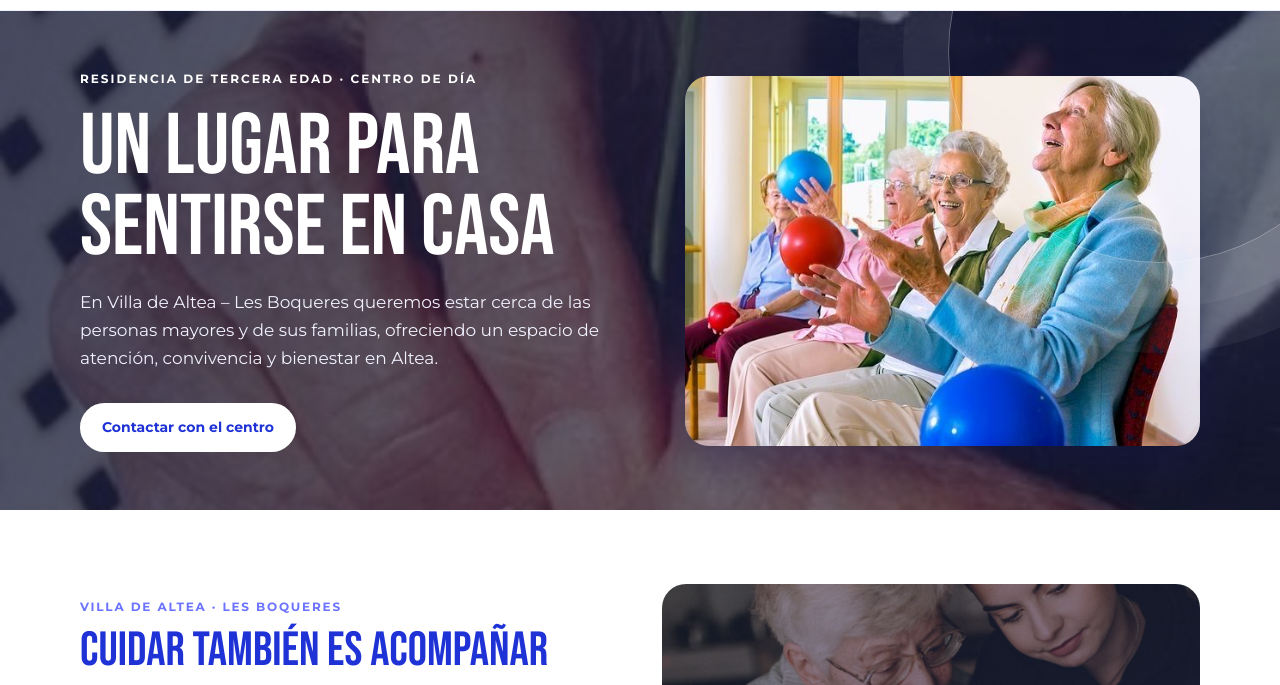
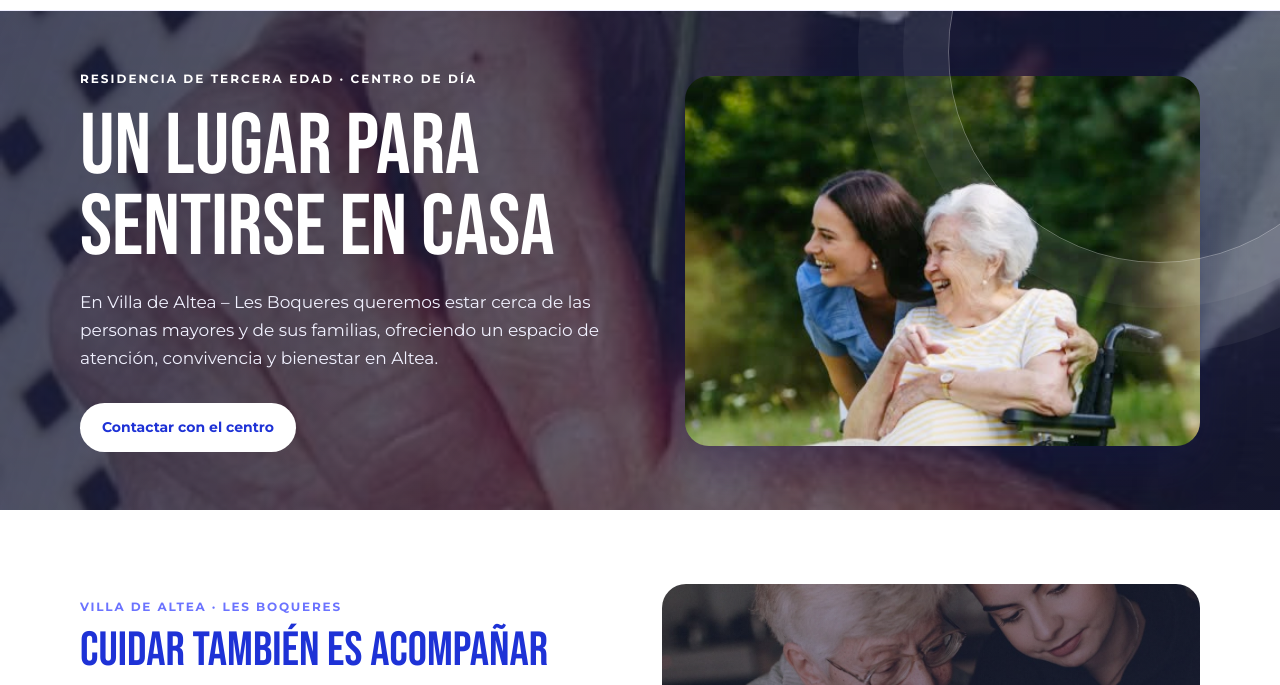
Before and after one commit to LesBoqueres/les-boqueres-web, a plain HTML site: page index.html in a window 1280 px wide. Shown: the part 80-765 px from the top of the page. Drawn offline with Linux system fonts and the light colour scheme.

Commit message:
Sustituir foto de portada por imagen de paseo al aire libre

```diff
--- a/index.html
+++ b/index.html
@@ -20,7 +20,7 @@ section{padding:74px 0}.section-kicker{color:var(--violet);font-size:12px;font-w
 <body>
 <header><div class="wrap nav"><div class="brand"><img class="brand-logo" src="Logo%20Vectoriel%20Multisupport.png" alt="Logotipo de Villa de Altea Les Boqueres"><span>VILLA DE ALTEA <small>LES BOQUERES</small></span></div><nav><a href="#centro">El centro</a><a href="#instalaciones">Instalaciones</a><a href="#atencion">Atención</a><a href="#familias">Familias</a><a href="#contacto">Contacto</a></nav></div></header>
 <main>
-<div class="hero"><div class="wrap hero-layout"><div class="hero-inner"><div class="eyebrow">Residencia de tercera edad · Centro de día</div><h1>Un lugar para<br>sentirse en casa</h1><p>En Villa de Altea – Les Boqueres queremos estar cerca de las personas mayores y de sus familias, ofreciendo un espacio de atención, convivencia y bienestar en Altea.</p><a class="btn" href="#contacto">Contactar con el centro</a></div><img class="hero-photo" src="7c9b716c9ef1916bc0f7f3f89af9fccf.jpg" alt="Personas mayores disfrutando de una actividad con pelotas de colores"></div></div>
+<div class="hero"><div class="wrap hero-layout"><div class="hero-inner"><div class="eyebrow">Residencia de tercera edad · Centro de día</div><h1>Un lugar para<br>sentirse en casa</h1><p>En Villa de Altea – Les Boqueres queremos estar cerca de las personas mayores y de sus familias, ofreciendo un espacio de atención, convivencia y bienestar en Altea.</p><a class="btn" href="#contacto">Contactar con el centro</a></div><img class="hero-photo" src="eba6ad974951ff2aa77838b3d810285c.jpg" alt="Una cuidadora comparte un momento alegre al aire libre con una persona mayor"></div></div>
 <section id="centro"><div class="wrap split"><div><div class="section-kicker">Villa de Altea · Les Boqueres</div><h2>Cuidar también es acompañar</h2><p class="intro">Somos una residencia de tercera edad y centro de día situada en Altea. Queremos que las familias encuentren aquí un punto de contacto cercano para conocer el centro, resolver dudas y recibir información sobre nuestros servicios.</p><p class="intro">La atención personal, el respeto y la comunicación con las familias forman parte de nuestra manera de entender el cuidado.</p></div><div class="visual"><div><span>LES BOQUERES</span>Un espacio de convivencia y atención en Altea</div></div></div></section>
 <section class="soft" id="instalaciones"><div class="wrap"><div class="section-kicker">Conoce nuestro entorno</div><h2>Nuestras instalaciones</h2><p class="intro">Un entorno exterior cuidado, con jardines, paseos y rincones para disfrutar del aire libre.</p><div class="gallery"><figure><img src="DSCF4996.JPG" alt="Camino ajardinado de la residencia"><figcaption>Paseos entre jardines</figcaption></figure><figure><img src="DSCF4999.JPG" alt="Pérgola y zona de descanso exterior"><figcaption>Rincón de descanso</figcaption></figure><figure><img src="DSCF5002.JPG" alt="Edificio y terrazas de la residencia"><figcaption>Edificio y terrazas</figcaption></figure><figure><img src="DSCF5006.JPG" alt="Vista exterior de la residencia rodeada de vegetación"><figcaption>Un entorno verde</figcaption></figure><figure><img src="DSCF5010.JPG" alt="Jardines y paseo junto al edificio"><figcaption>Espacios al aire libre</figcaption></figure></div></div></section>
 <section class="soft" id="atencion"><div class="wrap"><div class="section-kicker">Nuestros servicios</div><h2>Residencia y centro de día</h2><p class="intro">Dos modalidades para conocer nuestro centro y consultar qué opción puede encajar mejor con las necesidades de cada persona y su familia.</p><div class="cards"><article class="card"><div class="symbol">⌂</div><h3>Residencia</h3><p>Información sobre la vida en el centro, la atención y las posibilidades de estancia. Contacta con nosotros para conocer disponibilidad y detalles.</p></article><article class="card"><div class="symbol">☀</div><h3>Centro de día</h3><p>Un recurso de atención diurna. Nuestro equipo puede explicarte el funcionamiento, horarios y condiciones del servicio.</p></article><article class="card"><div class="symbol">♡</div><h3>Actividades y vida diaria</h3><p>Compartimos con las familias información sobre menús, actividades y momentos del día a día del centro.</p></article></div></div></section>
```
